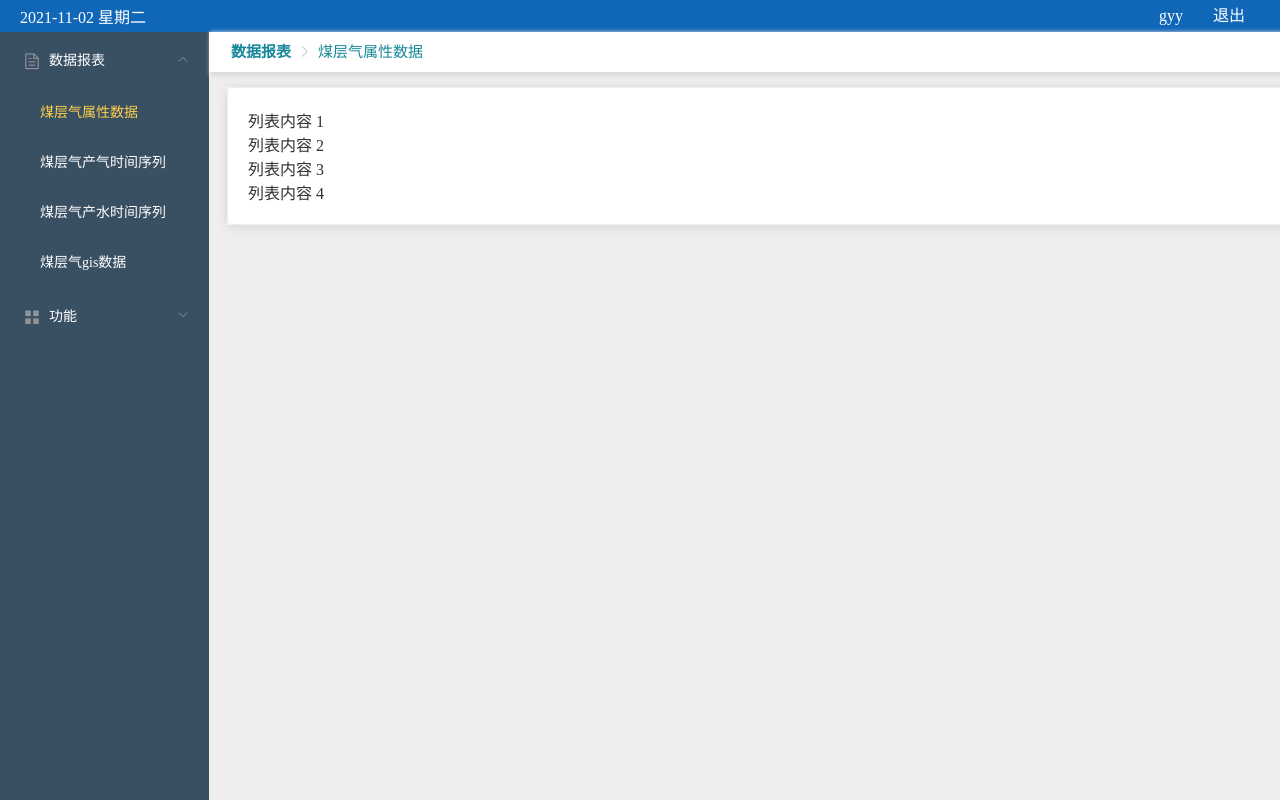
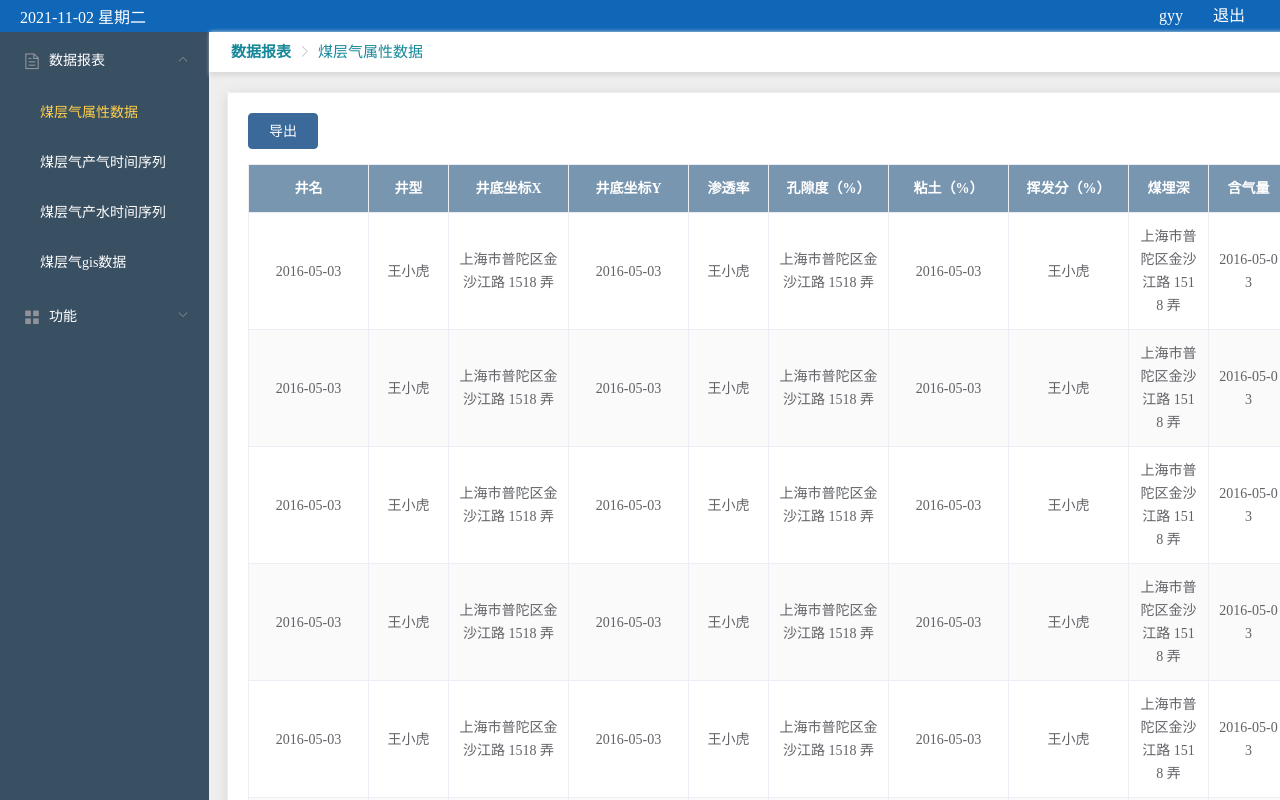
Before and after one commit to gyy1129/cbm-gis-program, a Vue app: page /data/cbmproperty in a window 1280 px wide. Built offline with nearby package versions, Linux system fonts and the light colour scheme.

Commit message:
feat: 表格部分内容

```diff
--- a/src/views/contents/datas/cbmProperty.vue
+++ b/src/views/contents/datas/cbmProperty.vue
@@ -3,9 +3,48 @@
     <Tabs :firstMenu="firstMenu" :secondMenu="secondMenu" />
     <div class="containter_main">
       <el-card class="box-card">
-        <div v-for="o in 4" :key="o" class="text item">
-          {{ '列表内容 ' + o }}
-        </div>
+        <el-button type="primary" size="medium" @click="onExport" class="btn">导出</el-button>
+        <el-table
+          ref="tableRef"
+          stripe
+          border
+          height="670"
+          :data="tableData"
+          style="width: 100%"
+          :header-cell-style="{ color: '#fff', fontWeight: 'bold', backgroundColor: '#7896b0', textAlign: 'center' }"
+        >
+          <el-table-column prop="date" label="井名" width="120" fixed> </el-table-column>
+          <el-table-column prop="name" label="井型"> </el-table-column>
+          <el-table-column prop="address" label="井底坐标X" width="120"> </el-table-column>
+          <el-table-column prop="date" label="井底坐标Y" width="120"> </el-table-column>
+          <el-table-column prop="name" label="渗透率"> </el-table-column>
+          <el-table-column prop="address" label="孔隙度（%）" width="120"> </el-table-column>
+          <el-table-column prop="date" label="粘土（%）" width="120"> </el-table-column>
+          <el-table-column prop="name" label="挥发分（%）" width="120"> </el-table-column>
+          <el-table-column prop="address" label="煤埋深"> </el-table-column>
+          <el-table-column prop="date" label="含气量"> </el-table-column>
+          <el-table-column prop="name" label="含气饱和度（%）" width="140"> </el-table-column>
+          <el-table-column prop="address" label="顶板砂岩厚度" width="140"> </el-table-column>
+          <el-table-column prop="date" label="底板砂岩厚度" width="140"> </el-table-column>
+          <el-table-column prop="name" label="煤层厚度"> </el-table-column>
+          <el-table-column prop="address" label="灰分（%）" width="120"> </el-table-column>
+          <el-table-column prop="address" label="总压裂液量" width="120"> </el-table-column>
+          <el-table-column prop="date" label="停泵压力"> </el-table-column>
+          <el-table-column prop="name" label="加砂量"> </el-table-column>
+          <el-table-column prop="address" label="储层压力"> </el-table-column>
+          <el-table-column prop="date" label="解吸压力"> </el-table-column>
+          <el-table-column prop="name" label="降液速度"> </el-table-column>
+          <el-table-column prop="address" label="排采天数"> </el-table-column>
+        </el-table>
+        <el-pagination
+          @size-change="handleSizeChange"
+          @current-change="handleCurrentChange"
+          :current-page.sync="currentPage1"
+          :page-size="100"
+          layout="total, prev, pager, next"
+          :total="1000"
+        >
+        </el-pagination>
       </el-card>
     </div>
   </div>
@@ -19,20 +58,115 @@ export default {
   data() {
     return {
       firstMenu: '数据报表',
-      secondMenu: '煤层气属性数据'
+      secondMenu: '煤层气属性数据',
+      currentPage1: 1,
+      tableData: [
+        {
+          date: '2016-05-03',
+          name: '王小虎',
+          address: '上海市普陀区金沙江路 1518 弄'
+        },
+        {
+          date: '2016-05-03',
+          name: '王小虎',
+          address: '上海市普陀区金沙江路 1518 弄'
+        },
+        {
+          date: '2016-05-03',
+          name: '王小虎',
+          address: '上海市普陀区金沙江路 1518 弄'
+        },
+        {
+          date: '2016-05-03',
+          name: '王小虎',
+          address: '上海市普陀区金沙江路 1518 弄'
+        },
+        {
+          date: '2016-05-03',
+          name: '王小虎',
+          address: '上海市普陀区金沙江路 1518 弄'
+        },
+        {
+          date: '2016-05-03',
+          name: '王小虎',
+          address: '上海市普陀区金沙江路 1518 弄'
+        },
+        {
+          date: '2016-05-03',
+          name: '王小虎',
+          address: '上海市普陀区金沙江路 1518 弄'
+        },
+        {
+          date: '2016-05-03',
+          name: '王小虎',
+          address: '上海市普陀区金沙江路 1518 弄'
+        },
+        {
+          date: '2016-05-03',
+          name: '王小虎',
+          address: '上海市普陀区金沙江路 1518 弄'
+        },
+        {
+          date: '2016-05-03',
+          name: '王小虎',
+          address: '上海市普陀区金沙江路 1518 弄'
+        },
+        {
+          date: '2016-05-03',
+          name: '王小虎',
+          address: '上海市普陀区金沙江路 1518 弄'
+        },
+        {
+          date: '2016-05-03',
+          name: '王小虎',
+          address: '上海市普陀区金沙江路 1518 弄'
+        },
+        {
+          date: '2016-05-03',
+          name: '王小虎',
+          address: '上海市普陀区金沙江路 1518 弄'
+        },
+        {
+          date: '2016-05-03',
+          name: '王小虎',
+          address: '上海市普陀区金沙江路 1518 弄'
+        }
+      ]
     }
   },
   computed: {},
-  methods: {},
+  methods: {
+    onExport() {
+      console.log('导出')
+    },
+    handleSizeChange(val) {
+      console.log(`每页 ${val} 条`)
+    },
+    handleCurrentChange(val) {
+      console.log(`当前页: ${val}`)
+    }
+  },
   mounted() {}
 }
 </script>
 <style lang="less" scoped>
 .containter_main {
   position: absolute;
-  top: 55px;
+  top: 60px;
   left: 18px;
   width: 87%;
   background-color: #fff;
+  .btn {
+    margin: 0px 0 15px 0px;
+    background-color: #3a699a;
+    border-color: #3a699a;
+  }
+  /deep/.el-table--enable-row-transition .el-table__body td.el-table__cell {
+    text-align: center;
+  }
+  .el-pagination {
+    text-align: center;
+    margin-top: 15px;
+  }
 }
 </style>
--- a/src/views/layout/Layout.vue
+++ b/src/views/layout/Layout.vue
@@ -3,7 +3,9 @@
     <Header />
     <Sidebar />
     <div class="main">
-      <router-view class="content"> </router-view>
+      <keep-alive>
+        <router-view class="content"> </router-view>
+      </keep-alive>
     </div>
   </div>
 </template>
```
